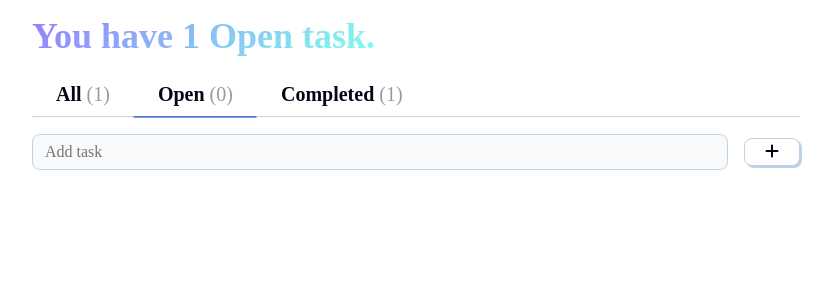
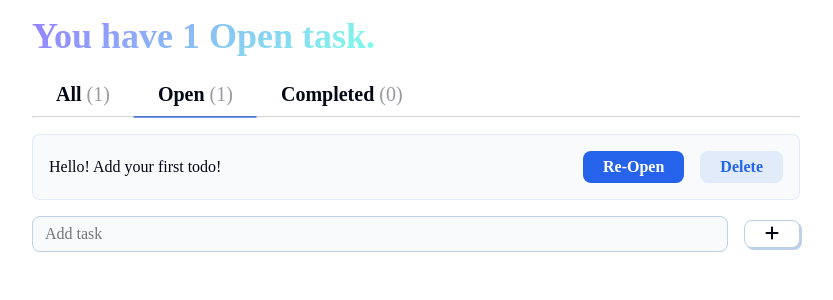
Before and after one commit to Shreehar-KE/react-todo-smoljames, a React (Vite) app: page / in a window 1280 px wide. Shown: the top 300 px of the page, without its empty margins (224-1057 px from the left). Built offline with nearby package versions, Linux system fonts and the light colour scheme; a web font is replaced by a local one.

Commit message:
fix inital todo

```diff
--- a/src/App.jsx
+++ b/src/App.jsx
@@ -5,15 +5,9 @@
 import { useState, useEffect } from 'react'
 
 function App() {
-  // const todos = [
-  //   { input: 'Hello! Add your first todo!', complete: true },
-  //   { input: 'Get the groceries!', complete: false },
-  //   { input: 'Learn how to web design', complete: false },
-  //   { input: 'Say hi', complete: true },
-  // ]
 
   const [todos, setTodos] = useState([
-    { input: 'Hello! Add your first todo!', complete: true },
+    { input: 'Hello! Add your first todo!', complete: false },
   ])
 
   const [selectedTab, setSelectedTab] = useState('Open')
```
